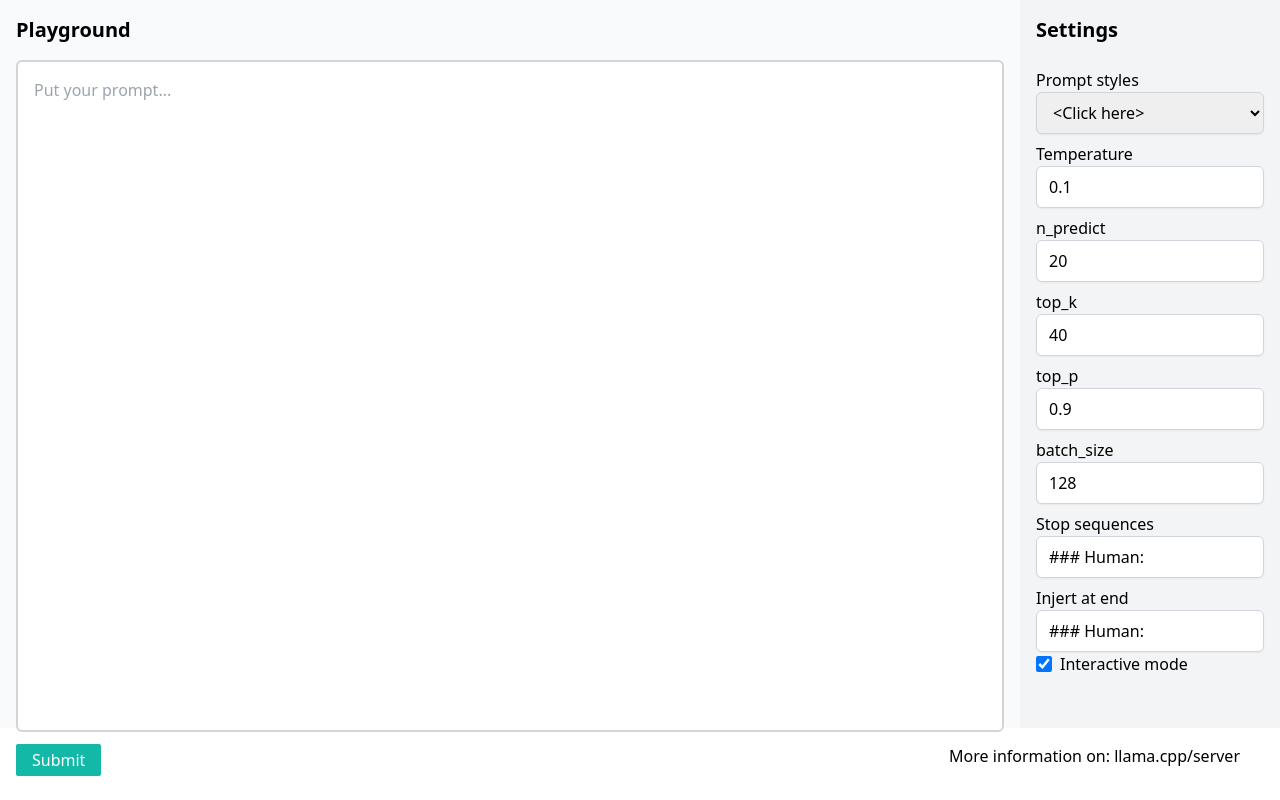
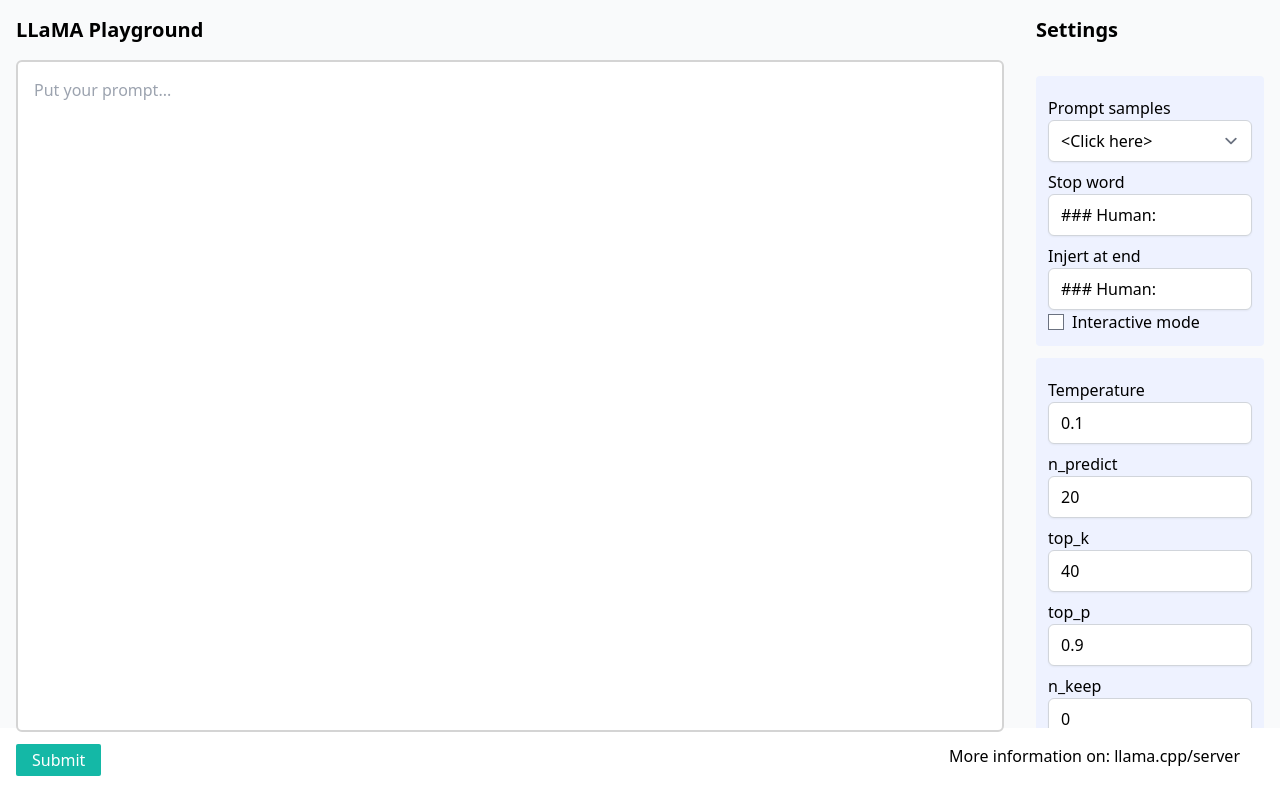
Before and after one commit to hwpoison/llama-server-playground, a Vue app: page / in a window 1280 px wide. Built offline with nearby package versions, Linux system fonts and the light colour scheme.

Commit message:
ui improvements, tooltips

```diff
--- a/index.html
+++ b/index.html
@@ -2,12 +2,14 @@
 <html lang="en">
   <head>
     <meta charset="UTF-8" />
+    <link href="https://cdnjs.cloudflare.com/ajax/libs/flowbite/1.6.5/flowbite.min.css" rel="stylesheet" />
     <link rel="icon" type="image/svg+xml" href="/llama.svg" />
     <meta name="viewport" content="width=device-width, initial-scale=1.0" />
-    <title>Llama Playground</title>
+    <title>LLaMA Playground</title>
   </head>
   <body>
     <div id="app" style="height:100%"></div>
     <script type="module" src="/src/main.ts"></script>
+    <script src="https://cdnjs.cloudflare.com/ajax/libs/flowbite/1.6.5/flowbite.min.js"></script>
   </body>
 </html>
--- a/src/components/Playground.vue
+++ b/src/components/Playground.vue
@@ -1,61 +1,86 @@
 <template>
-  <div  class="lg:h-[91vh] h-[88vh] cursor-default"
+  <div  class="lg:h-[91vh] h-[85vh] cursor-default"
   @keyup.ctrl.enter="getStreamCompletion()"
   @keyup.alt.c="stopCompletion()"
   @keyup.alt.l="clearAll()"
   >
-    <div class="flex h-full">
 
 
+    <div class="flex h-full">
       <div class="flex-grow w-full h-full pb-10 bg-gray-50 p-4">
-        <h2 class="text-xl font-bold mb-4">Playground</h2>
+        <h2 class="flex justify-start text-xl font-bold mb-4">LLaMA Playground<div :class="{ 'hidden' : !completing }"><svg fill="rgb(20 184 166)" width="24" height="24" viewBox="0 0 24 24" xmlns="http://www.w3.org/2000/svg"><circle class="spinner_I8Q1" cx="4" cy="12" r="1.5"/><circle class="spinner_I8Q1 spinner_vrS7" cx="12" cy="12" r="3"/><circle class="spinner_I8Q1"  cx="20" cy="12" r="1.5"/></svg></div></h2>
 
         <!-- Prompt Area -->
-        <textarea ref="promptBoxArea" v-model="promptBoxContent" class="w-full h-full resize-none p-4 border-2 rounded-md border-neutral-300 outline-none" placeholder="Put your prompt...">Esto es</textarea>
+        <textarea ref="promptBoxArea" v-model="promptBoxContent" class="w-full h-full resize-none p-4 border-2 rounded-md border-neutral-300 outline-none" placeholder="Put your prompt..."></textarea>
       </div>
 
       <!-- Settings panel -->
-      <div class="w-1/4 p-4 bg-gray-100 overflow-auto ">
+      <div class="w-1/4 p-4 bg-gray-50  overflow-auto ">
         <h2 class="text-xl font-bold mb-4">Settings</h2>
 
+        <div class="pt-4">
+          <div class="bg-indigo-50 rounded p-3">
             <!-- Preset select -->
-        <h1 class="font-light pt-2">Prompt styles</h1>
+            <h1 class="font-light pt-2">Prompt samples</h1>
             <select class="w-4/5   block w-full py-2 px-3 border border-gray-300 rounded-md shadow-sm focus:outline-none w- focus:ring-indigo-500" @change="handlePresets($event)">
-          <option v-for="value, key in presets" :value="value.value" :key="value.value">{{ key }}</option>
+              <option v-for="value, key in samplePrompts" :value="value.value" :key="value.value">{{ key }}</option>
             </select>
+            <h1 class="font-light pt-2">Stop word</h1>
+            <PopOver target="p_stop_sequence" title="Stop Sequences" message="The prompt completion will stop when this value/s are detected. Input split separated with ','"></PopOver>
+            <input data-popover-target="p_stop_sequence" v-model="p_stop_words" type="text" class="block w-full py-2 px-3 border border-gray-300 rounded-md shadow-sm w-4/5 focus:outline-none focus:ring-indigo-500">
 
+            <h1 class="font-light pt-2">Injert at end</h1>
+            <PopOver target="p_injert_end" title="Injert at the end" message="After each completion and if interaction mode is checked, this value will be added at the end of the prompt."></PopOver>
+            <input data-popover-target="p_injert_end" v-model="p_injertion_end" type="text" class="block w-full py-2 px-3 border border-gray-300 rounded-md shadow-sm w-4/5 focus:outline-none focus:ring-indigo-500">
+
+            <PopOver target="p_interactive_mode" title="Interactive mode" message="The completion stops when a stop word is detected."></PopOver>
+            <div data-popover-target="p_interactive_mode" class="flex items-center">
+              <input   type="checkbox" v-model="p_interactive" id="checkbox" class="form-checkbox  text-indigo-500 h-4 w-4">
+              <label for="checkbox" class="align-middle ml-2">Interactive mode</label>
+            </div>
+          </div>
+        </div>
+        <div class="py-3">
+          <div class="bg-indigo-50  rounded p-3">
             <!-- temperature -->
             <h1 class="font-light pt-2">Temperature</h1>
-        <input v-model="p_temperature" type="number" step="0.1" min="0" max="1"  class="appearance-none block w-full py-2 px-3  w-4/5 border border-gray-300 rounded-md shadow-sm focus:outline-none focus:ring-indigo-500 max-w-xs">
+            <PopOver target="n_p_temperature" title="Temperature" message="Control the randomness or creativity."></PopOver>
+            <input data-popover-target="n_p_temperature" v-model="p_temperature" type="number" step="0.1" min="0" max="1"  class="appearance-none block w-full py-2 px-3  w-4/5 border border-gray-300 rounded-md shadow-sm focus:outline-none focus:ring-indigo-500 max-w-xs">
 
             <!-- n_predict  -->
             <h1 class="font-light pt-2">n_predict</h1>
-        <input v-model="p_n_predict" type="number" step="1" min="0" max="2048"  class="appearance-none block w-full py-2 px-3 w-4/5 border border-gray-300 rounded-md shadow-sm focus:outline-none focus:ring-indigo-500 max-w-xs">
+            <PopOver target="n_p_tooltip" title="Numbers of tokens" message="Numbers of tokens to predict when output is generated."></PopOver>
+            <input data-popover-target="n_p_tooltip"  v-model="p_n_predict" type="number" step="1" min="0" max="2048"  class="appearance-none block w-full py-2 px-3 w-4/5 border border-gray-300 rounded-md shadow-sm focus:outline-none focus:ring-indigo-500 max-w-xs">
 
 
             <!-- top_k  -->
             <h1 class="font-light pt-2">top_k</h1>
-        <input v-model="p_top_k" type="number" step="1" min="0" max="2048"  class="appearance-none block w-full py-2 px-3 border w-4/5 border-gray-300 rounded-md shadow-sm focus:outline-none focus:ring-indigo-500 max-w-xs">
+            <PopOver target="n_p_top_k" title="Top K" message="During each token, select the most probable from K tokens. (defaul: 40)."></PopOver>
+            <input data-popover-target="n_p_top_k"  v-model="p_top_k" type="number" step="1" min="0" max="2048"  class="appearance-none block w-full py-2 px-3 border w-4/5 border-gray-300 rounded-md shadow-sm focus:outline-none focus:ring-indigo-500 max-w-xs">
 
             <!-- top_p  -->
             <h1 class="font-light pt-2">top_p</h1>
-        <input v-model="p_top_p" type="number" step="1" min="0" max="2048"  class="appearance-none block w-full py-2 px-3 border w-4/5 border-gray-300 rounded-md shadow-sm focus:outline-none focus:ring-indigo-500 max-w-xs">
+            <PopOver target="n_p_top_p" title="Top P" message="Limits the selection of the next token based on the most probable amount over P. (default:0.9)"></PopOver>
+            <input data-popover-target="n_p_top_p"   v-model="p_top_p" type="number" step="1" min="0" max="2048"  class="appearance-none block w-full py-2 px-3 border w-4/5 border-gray-300 rounded-md shadow-sm focus:outline-none focus:ring-indigo-500 max-w-xs">
+
+            <!-- n_keep  -->
+            <h1 class="font-light pt-2">n_keep</h1>
+            <input v-model="p_n_keep" type="number" step="1" min="-1" max="2048"  class="appearance-none block w-full py-2 px-3 border w-4/5 border-gray-300 rounded-md shadow-sm focus:outline-none focus:ring-indigo-500 max-w-xs">
+
+            <!-- threads  -->
+            <h1 class="font-light pt-2">threads</h1>
+            <input v-model="p_threads" type="number" step="1" min="1" max="2048"  class="appearance-none block w-full py-2 px-3 border w-4/5 border-gray-300 rounded-md shadow-sm focus:outline-none focus:ring-indigo-500 max-w-xs">
 
             <!-- batch_size  -->
             <h1 class="font-light pt-2">batch_size</h1>
-        <input v-model="p_batch_size" type="number" step="1" min="0" max="2048"  class="appearance-none block w-full py-2 px-3 w-4/5 border border-gray-300 rounded-md shadow-sm focus:outline-none focus:ring-indigo-500 max-w-xs">
-
-        <h1 class="font-light pt-2">Stop sequences</h1>
-        <input v-model="p_stop_words" type="text" class="block w-full py-2 px-3 border border-gray-300 rounded-md shadow-sm w-4/5 focus:outline-none focus:ring-indigo-500">
-          <h1 class="font-light pt-2">Injert at end</h1>
-        <input v-model="p_injertion_end" type="text" class="block w-full py-2 px-3 border border-gray-300 rounded-md shadow-sm w-4/5 focus:outline-none focus:ring-indigo-500">
-
-        <div class="flex items-center">
-          <input type="checkbox" v-model="p_interactive" id="checkbox" class="form-checkbox  text-indigo-500 h-4 w-4">
-          <label for="checkbox" class="align-middle ml-2">Interactive mode</label>
+            <PopOver target="n_p_batch_size" title="Batch size" message="Process the set-aside prompt"></PopOver>
+            <input data-popover-target="n_p_batch_size" v-model="p_batch_size" type="number" step="1" min="0" max="2048"  class="appearance-none block w-full py-2 px-3 w-4/5 border border-gray-300 rounded-md shadow-sm focus:outline-none focus:ring-indigo-500 max-w-xs">
+          </div>
+        </div>
+      </div>
     </div>
 
-      </div>
+
   </div>
 
     <div class="flex">
@@ -65,44 +90,41 @@
         :class="{ 'opacity-50': completing }"
         @click="completing ? stopCompletion() : getStreamCompletion()">
         {{ completing ? "Cancel" : "Submit" }}
+
         </button>
-
       </div>
       <p class="absolute mt-4 right-10">More information on: <a href="https://github.com/ggerganov/llama.cpp/tree/master/examples/server" target="_blank">llama.cpp/server</a></p>
     </div>
 
-  </div>
 </template>
 
 <script>
 import { nextTick, ref } from 'vue'
+import { samplePrompts } from "../utils/samplePrompts";
+import PopOver from "../components/PopOver.vue"
 
 export default {
   name:"Playground",
-  setup(){
+  components:{
+    PopOver
+  },
+  setup(props){
     const promptBoxContent = ref("")
     const promptBoxArea = ref()
     const completing = ref(false);
-
-    const presets = ref({
-        "<Click here>":"",
-        "Default":"Hello World, how are",
-        "Chat Style":"This is a chat between a human and assistant\n### Human:Hello.\n### Assistant:Hello Human\n### Human:",
-        "Summarization":"Text:\n\n\ntldr:"
-    })
 
     // parameters
     const p_batch_size = ref(128)
     const p_temperature = ref(0.1)
     const p_top_k = ref(40)
     const p_top_p = ref(0.9)
-    const p_n_keep = ref(-1)
+    const p_n_keep = ref(0)
     const p_n_predict = ref(20)
     const p_as_loop = ref(true)
     const p_stop_words = ref("### Human:")
-    const p_interactive = ref(true)
+    const p_interactive = ref(false)
     const p_injertion_end = ref("### Human:")
-
+    const p_threads = ref(4)
     const switchGeneratingMode = () => {
         promptBoxArea.value.disabled = !promptBoxArea.value.disabled
         completing.value = !completing.value
@@ -125,16 +147,16 @@
     const clearAll = ()=> {
       promptBoxContent.value = ""
     }
-    const splitSequence = (input)=>{
+    const splitSequence = (input) => {
       const words = input.length>0?input.split(','):[]
       return words;
     }
 
-    const handlePresets = (event)=>{
+    const handlePresets = (event) => {
       const presetKey = event.target.value
       console.log("[!] Selected preset prompt", presetKey)
 
-      promptBoxContent.value = presets.value[presetKey]
+      promptBoxContent.value = samplePrompts[presetKey]
 
     }
     async function getStreamCompletion () {
@@ -146,11 +168,14 @@
         top_p: p_top_p.value,
         n_keep: p_n_keep.value,
         n_predict: p_n_predict.value,
+        threads:p_threads.value,
         as_loop: p_as_loop.value,
-        stop: splitSequence(p_stop_words.value),
+
         interactive: p_interactive.value
       };
-
+      if(p_interactive.value){
+        data.stop = splitSequence(p_stop_words.value)
+      }
       switchGeneratingMode()
       try {
         console.info("[!] Sending Prompt...", data)
@@ -194,7 +219,7 @@
       promptBoxContent,
       promptBoxArea,
       completing,
-
+      samplePrompts,
       // Parameters
       p_batch_size,
       p_temperature,
@@ -202,12 +227,12 @@
       p_top_p,
       p_n_keep,
       p_n_predict,
+      p_threads,
       p_as_loop,
       p_stop_words,
       p_interactive,
       p_interactive,
       p_injertion_end,
-      presets,
       handlePresets,
       stopCompletion,
       clearAll
@@ -215,8 +240,6 @@
   }
 }
 </script>
-
-
-<style scoped>
-
+<style>
+.spinner_I8Q1{animation:spinner_qhi1 .75s linear infinite}.spinner_vrS7{animation-delay:-.375s}@keyframes spinner_qhi1{0%,100%{r:1.5px}50%{r:3px}}
 </style>
--- /dev/null
+++ b/src/components/PopOver.vue
@@ -0,0 +1,26 @@
+<template>
+<div data-popover :id="target" role="tooltip" class="absolute z-10 invisible inline-block w-64 text-sm text-gray-500 transition-opacity duration-300 bg-white border border-gray-200 rounded-lg shadow-sm opacity-0 dark:text-gray-400 dark:border-gray-600 dark:bg-gray-800">
+    <div class="px-3 py-2 bg-gray-100 border-b border-gray-200 rounded-t-lg dark:border-gray-600 dark:bg-gray-700">
+        <h3 class="font-semibold text-gray-900 dark:text-white"> {{ title }}</h3>
+    </div>
+    <div class="px-3 py-2">
+        <p>{{ message }}</p>
+    </div>
+    <div data-popper-arrow></div>
+</div>
+</template>
+<script>
+ export default {
+ 	name:'PopOver',
+ 	props:{
+ 		target:{type:String, required:true},
+ 		title: {type:String, default:"Sample title"},
+ 		message : {type:String, default:"Sample message"}
+ 	},
+ 	setup(){
+
+ 		return{}
+ 	}
+ }
+
+</script>
--- /dev/null
+++ b/src/utils/samplePrompts.ts
@@ -0,0 +1,16 @@
+import { reactive  } from 'vue'
+
+const prompts = {
+    "<Click here>":"",
+    "Default":"Hello World, how are",
+    "Text Translation":"Spanish:La Tierra (del latín Terra,17​ deidad romana equivalente a Gea, diosa griega de la feminidad y la fecundidad) es un planeta del sistema solar que gira alrededor de su estrella —el Sol— en la tercera órbita más interna. Es el más denso y el quinto mayor de los ocho planetas del sistema solar. También es el mayor de los cuatro terrestres o rocosos.\n\nEnglish:",
+    "Chat Style":"This is a chat between a human and assistant\n### Human:Hello.\n### Assistant:Hello Human\n### Human:",
+    "Summarization":"Text:\n\n\ntldr:"
+}
+
+
+let samplePrompts = reactive({})
+
+Object.assign(samplePrompts,prompts)
+
+export { samplePrompts }
```
Also changed, not shown: screenshot.png, 1 other file (tests, documents, lock files or other folders). Lines whose indentation alone changed are shown as unchanged.
